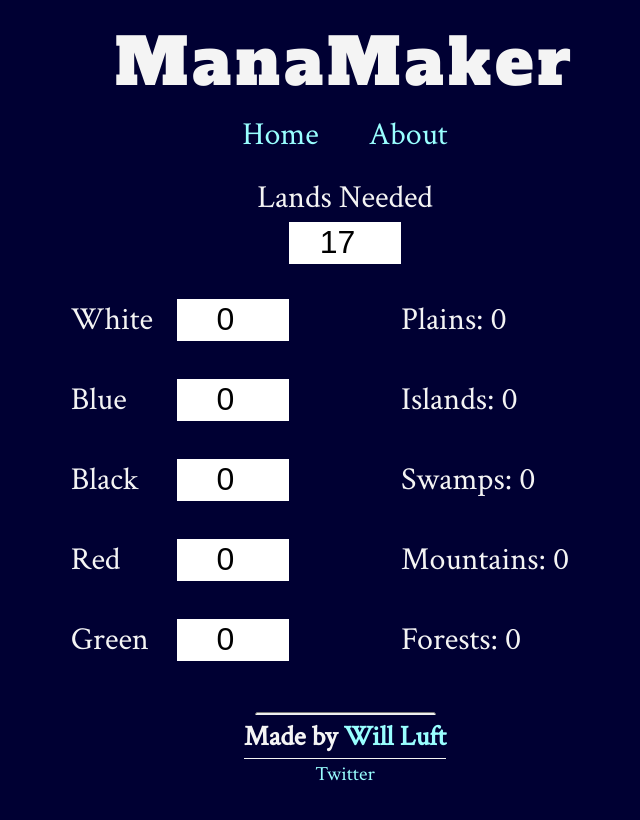
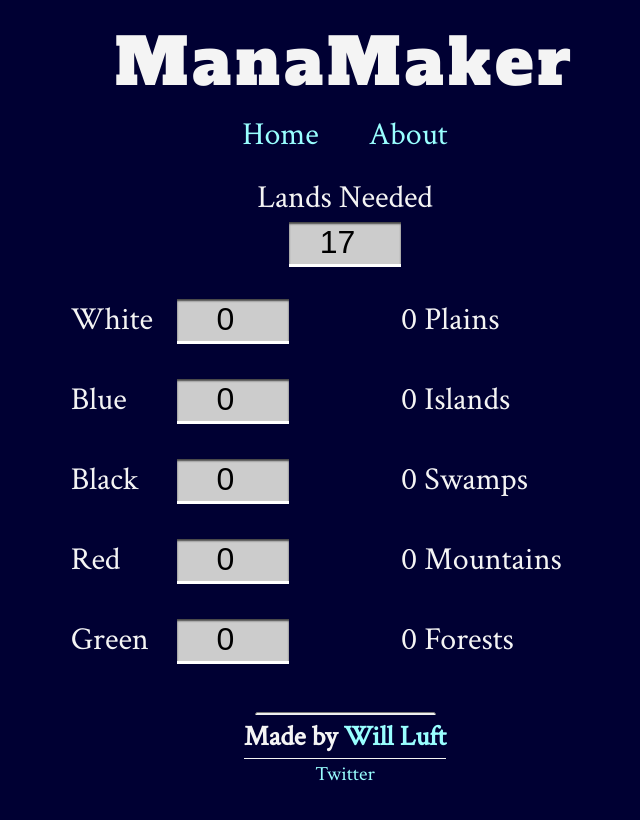
Before and after one commit to wdluft/manamaker-version-2, a React app: page / in a window 1280 px wide. Shown: the top 820 px of the page, without its empty margins (295-935 px from the left). Built offline with nearby package versions, Linux system fonts and the light colour scheme; the HTML template or start-up script is replaced by a standard one.

Commit message:
Added box-shadow to inputs to give them depth

```diff
--- a/src/components/calculator/LandType.js
+++ b/src/components/calculator/LandType.js
@@ -4,7 +4,7 @@ import PropTypes from 'prop-types';
 
 const LandType = ({ manaColor }) => (
   <StyledP>
-    {manaColor.landType}: {manaColor.sourcesNeeded}
+    {manaColor.sourcesNeeded} {manaColor.landType}
   </StyledP>
 );
 
--- a/src/components/styledComponents/StyledInput.js
+++ b/src/components/styledComponents/StyledInput.js
@@ -7,13 +7,17 @@ export const Input = styled.input`
 
   text-align: center;
   padding: 0.15rem 0;
+  background-color: #ccc;
+
+  box-shadow: 0 3px 0 #ffffff, inset 0 2px 2px #444444;
 
   &:active {
     border: none;
   }
 
   &:focus {
-    outline: 3px solid var(--color-one);
+    outline: none;
+    box-shadow: 0 3px 0 var(--color-one), inset 0 2px 2px #444444;
   }
 
   @media screen and (min-width: 500px) and (orientation: portrait) {
```
